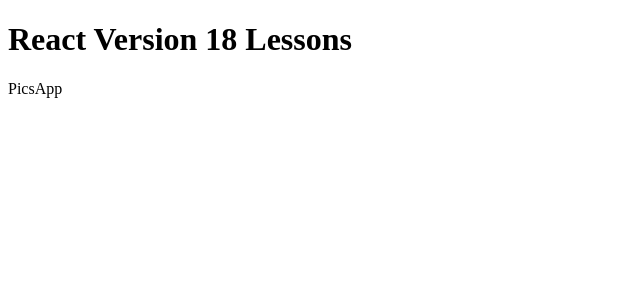
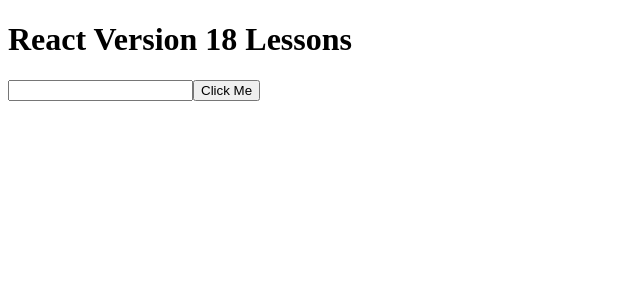
Before and after one commit to hafeezrq/react18-lessons, a React (Create React App) app: page / in a window 1280 px wide. Shown: the top 300 px of the page, without its empty margins (0-640 px from the left). Built offline with nearby package versions, Linux system fonts and the light colour scheme.

Commit message:
Write basic code to demo the child to parent communication.

```diff
--- a/src/lesson4-state/AnimalApp.css
+++ b/src/lesson4-state/AnimalApp.css
@@ -5,7 +5,7 @@
   /* gap: 30px; */
 }
 
-button {
+.animal-show {
   background-color: lightgreen;
   border: green;
   border-radius: 10px;
--- a/src/lesson4-state/AnimalApp.js
+++ b/src/lesson4-state/AnimalApp.js
@@ -21,7 +21,9 @@
 
   return (
     <div className='app'>
-      <button onClick={handleClick}>Add Animal</button>
+      <button className='animal-show' onClick={handleClick}>
+        Add Animal
+      </button>
       <div className='animal-list'>{renderedAnimals}</div>
     </div>
   );
--- a/src/lesson5-api/PicsApp.js
+++ b/src/lesson5-api/PicsApp.js
@@ -1,5 +1,14 @@
+import SearchBar from './components/SearchBar';
+
 const PicsApp = () => {
-  return <div>PicsApp</div>;
+  const handleSubmit = term => {
+    console.log(term);
+  };
+  return (
+    <div>
+      <SearchBar onSubmit={handleSubmit} />
+    </div>
+  );
 };
 
 export default PicsApp;
--- a/src/lesson5-api/components/SearchBar.js
+++ b/src/lesson5-api/components/SearchBar.js
@@ -1,5 +1,13 @@
-const SearchBar = () => {
-  return <div>SearchBar</div>;
+const SearchBar = ({ onSubmit }) => {
+  const handleClick = () => {
+    onSubmit('Cars');
+  };
+  return (
+    <div>
+      <input />
+      <button onClick={handleClick}>Click Me</button>
+    </div>
+  );
 };
 
 export default SearchBar;
```
